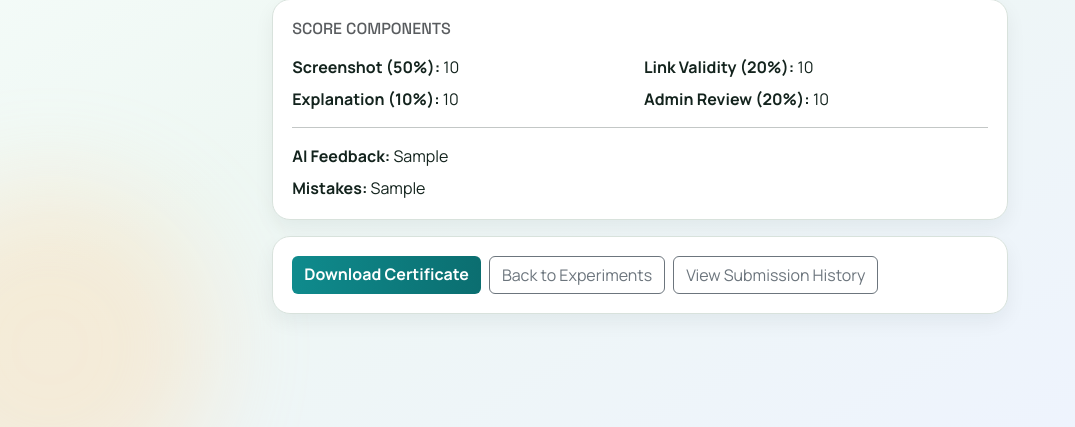
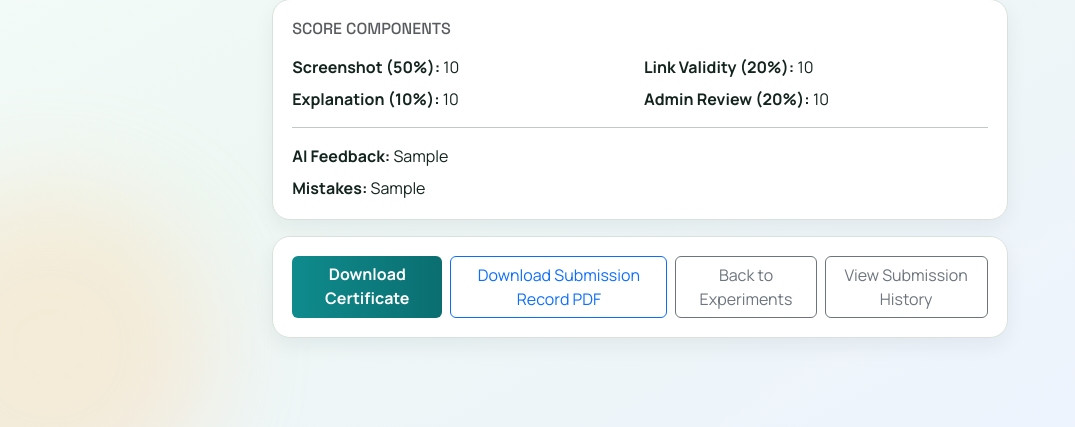
Before and after one commit to ANISHKARTHIC/LMS, a Django app: page /submissions/1/result/ in a window 1280 px wide. Shown: the part 373-800 px from the top of the page, without its empty margins (0-1075 px from the left). Run offline with Django 5.2, Linux system fonts and the light colour scheme; tables that the repository leaves empty hold one stand-in row (values such as "Sample post").

Commit message:
Add branded submission record PDF and AI visibility toggle

```diff
--- a/virtual_lab_eval/submissions/templates/submissions/submission_result.html
+++ b/virtual_lab_eval/submissions/templates/submissions/submission_result.html
@@ -39,6 +39,7 @@
         </section>
 
         <section class="panel mb-3">
+            {% if show_ai_evaluation %}
                 <h2 class="h6 text-uppercase text-muted mb-3">Score Components</h2>
                 <div class="row g-2">
                     <div class="col-12 col-md-6"><strong>Screenshot (50%):</strong> {{ submission.ai_score }}</div>
@@ -49,6 +50,13 @@
                 <hr>
                 <p class="mb-2"><strong>AI Feedback:</strong> {{ submission.ai_feedback|default:"No feedback available." }}</p>
                 <p class="mb-0"><strong>Mistakes:</strong> {{ submission.ai_mistakes|default:"No mistakes reported." }}</p>
+            {% else %}
+                <h2 class="h6 text-uppercase text-muted mb-2">Evaluation Visibility</h2>
+                <p class="mb-0 text-muted">
+                    AI evaluation details are currently hidden for students by administrator settings.
+                    Your final score and status remain available.
+                </p>
+            {% endif %}
         </section>
 
         <section class="panel">
@@ -58,6 +66,7 @@
                 {% else %}
                     <button class="btn btn-outline-secondary" disabled>Certificate Unavailable</button>
                 {% endif %}
+                <a href="{% url 'submissions:download_submission_record_pdf' submission.pk %}" class="btn btn-outline-primary">Download Submission Record PDF</a>
                 <a href="{% url 'experiments:experiment_list' %}" class="btn btn-outline-secondary">Back to Experiments</a>
                 <a href="{% url 'submissions:submission_history' %}?roll={{ submission.roll_number|urlencode }}" class="btn btn-outline-secondary">View Submission History</a>
             </div>
--- a/virtual_lab_eval/submissions/urls.py
+++ b/virtual_lab_eval/submissions/urls.py
@@ -7,5 +7,6 @@ urlpatterns = [
     path("experiment/<int:experiment_pk>/submit/", views.submit_experiment, name="submit_experiment"),
     path("<int:submission_pk>/result/", views.submission_result, name="submission_result"),
     path("<int:submission_pk>/certificate/", views.download_certificate, name="download_certificate"),
+    path("<int:submission_pk>/record-pdf/", views.download_submission_record_pdf, name="download_submission_record_pdf"),
     path("history/", views.submission_history, name="submission_history"),
 ]
--- a/virtual_lab_eval/submissions/views.py
+++ b/virtual_lab_eval/submissions/views.py
@@ -4,15 +4,73 @@ from django.contrib.auth.decorators import login_required
 from django.http import HttpResponse
 from django.shortcuts import get_object_or_404, redirect, render
 from django.utils import timezone
+from reportlab.lib import colors
 from reportlab.lib.pagesizes import A4
 from reportlab.lib.units import mm
+from reportlab.lib.utils import ImageReader
+from reportlab.pdfbase import pdfmetrics
 from reportlab.pdfgen import canvas
 
 from .forms import SubmissionForm
 from .models import Submission
 from .services import evaluate_submission_with_ai
 from virtual_lab_eval.experiments.models import Experiment
-from virtual_lab_eval.users.models import StudentProfile
+from virtual_lab_eval.users.models import StudentProfile, get_system_preference
+
+
+def _draw_image_fit(pdf, image_field, x, y, box_width, box_height):
+    if not image_field:
+        return False
+    try:
+        with image_field.open("rb") as image_fp:
+            image = ImageReader(image_fp)
+            img_width, img_height = image.getSize()
+            scale = min(box_width / float(img_width), box_height / float(img_height))
+            draw_width = img_width * scale
+            draw_height = img_height * scale
+            draw_x = x + (box_width - draw_width) / 2
+            draw_y = y + (box_height - draw_height) / 2
+            pdf.drawImage(
+                image,
+                draw_x,
+                draw_y,
+                width=draw_width,
+                height=draw_height,
+                preserveAspectRatio=True,
+                mask="auto",
+            )
+            return True
+    except Exception:
+        return False
+
+
+def _draw_wrapped_text(pdf, text, x, y, max_width, page_height, bottom_margin, font_name="Helvetica", font_size=10, leading=13):
+    words = str(text or "-").split()
+    if not words:
+        words = ["-"]
+
+    lines = []
+    current = ""
+    for word in words:
+        candidate = word if not current else f"{current} {word}"
+        if pdfmetrics.stringWidth(candidate, font_name, font_size) <= max_width:
+            current = candidate
+        else:
+            if current:
+                lines.append(current)
+            current = word
+    if current:
+        lines.append(current)
+
+    pdf.setFont(font_name, font_size)
+    for line in lines:
+        if y <= bottom_margin + leading:
+            pdf.showPage()
+            y = page_height - (20 * mm)
+            pdf.setFont(font_name, font_size)
+        pdf.drawString(x, y, line)
+        y -= leading
+    return y
 
 
 def submit_experiment(request, experiment_pk):
@@ -56,7 +114,16 @@ def submit_experiment(request, experiment_pk):
 
 def submission_result(request, submission_pk):
     submission = get_object_or_404(Submission, pk=submission_pk)
-    return render(request, "submissions/submission_result.html", {"submission": submission})
+    preference = get_system_preference()
+    show_ai_evaluation = preference.show_ai_evaluation_to_students or request.user.is_staff
+    return render(
+        request,
+        "submissions/submission_result.html",
+        {
+            "submission": submission,
+            "show_ai_evaluation": show_ai_evaluation,
+        },
+    )
 
 
 def submission_history(request):
@@ -122,8 +189,187 @@ def download_certificate(request, submission_pk):
     return response
 
 
+def download_submission_record_pdf(request, submission_pk):
+    submission = get_object_or_404(Submission, pk=submission_pk)
+    preference = get_system_preference()
+    show_ai_evaluation = preference.show_ai_evaluation_to_students or request.user.is_staff
+
+    response = HttpResponse(content_type="application/pdf")
+    response["Content-Disposition"] = (
+        f'attachment; filename="submission_record_{submission.roll_number}_{submission.pk}.pdf"'
+    )
+
+    pdf = canvas.Canvas(response, pagesize=A4)
+    width, height = A4
+    margin = 16 * mm
+    bottom_margin = 16 * mm
+    content_width = width - (2 * margin)
+
+    pdf.setStrokeColor(colors.HexColor("#D8E2DC"))
+    pdf.setLineWidth(1)
+    pdf.roundRect(margin - 4, bottom_margin - 4, width - (2 * margin) + 8, height - (2 * bottom_margin) + 8, 8, stroke=1, fill=0)
+
+    logo_y = height - (35 * mm)
+    _draw_image_fit(pdf, preference.left_logo, margin, logo_y, 38 * mm, 20 * mm)
+    _draw_image_fit(pdf, preference.right_logo, width - margin - (38 * mm), logo_y, 38 * mm, 20 * mm)
+
+    pdf.setFillColor(colors.HexColor("#0B3D5E"))
+    pdf.setFont("Helvetica-Bold", 19)
+    pdf.drawCentredString(width / 2, height - (28 * mm), "Virtual Lab Submission Record")
+    pdf.setFont("Helvetica", 10)
+    pdf.setFillColor(colors.HexColor("#334155"))
+    pdf.drawCentredString(width / 2, height - (34 * mm), "Auto-generated report")
+
+    y = height - (46 * mm)
+    pdf.setStrokeColor(colors.HexColor("#E5E7EB"))
+    pdf.line(margin, y, width - margin, y)
+    y -= 9 * mm
+
+    pdf.setFillColor(colors.black)
+    pdf.setFont("Helvetica-Bold", 12)
+    pdf.drawString(margin, y, "Submission Details")
+    y -= 7 * mm
+
+    detail_lines = [
+        f"Student Name: {submission.student_name}",
+        f"Roll Number: {submission.roll_number}",
+        f"Experiment: {submission.experiment.title}",
+        f"Submitted At: {submission.submitted_at.strftime('%d %b %Y, %H:%M')}",
+        f"Tinkercad Link: {submission.tinkercad_link}",
+        f"Final Score: {submission.final_score}/100",
+        f"Status: {'Passed' if submission.passed else 'Failed'}",
+    ]
+
+    for line in detail_lines:
+        y = _draw_wrapped_text(
+            pdf,
+            line,
+            margin,
+            y,
+            content_width,
+            height,
+            bottom_margin,
+            font_name="Helvetica",
+            font_size=10,
+            leading=12,
+        )
+        y -= 1.5 * mm
+
+    y -= 2 * mm
+    pdf.setFont("Helvetica-Bold", 12)
+    pdf.drawString(margin, y, "Student Explanation")
+    y -= 6 * mm
+    y = _draw_wrapped_text(
+        pdf,
+        submission.explanation or "No explanation submitted.",
+        margin,
+        y,
+        content_width,
+        height,
+        bottom_margin,
+        font_name="Helvetica",
+        font_size=10,
+        leading=12,
+    )
+
+    y -= 5 * mm
+    if y < bottom_margin + (65 * mm):
+        pdf.showPage()
+        y = height - (22 * mm)
+
+    pdf.setFont("Helvetica-Bold", 12)
+    pdf.drawString(margin, y, "Screenshot Preview")
+    y -= 6 * mm
+
+    image_box_height = 55 * mm
+    image_box_width = 85 * mm
+    pdf.setStrokeColor(colors.HexColor("#CBD5E1"))
+    pdf.roundRect(margin, y - image_box_height, image_box_width, image_box_height, 4, stroke=1, fill=0)
+    if not _draw_image_fit(
+        pdf,
+        submission.screenshot,
+        margin + 2 * mm,
+        y - image_box_height + 2 * mm,
+        image_box_width - 4 * mm,
+        image_box_height - 4 * mm,
+    ):
+        pdf.setFont("Helvetica", 10)
+        pdf.setFillColor(colors.HexColor("#6B7280"))
+        pdf.drawString(margin + 4 * mm, y - (image_box_height / 2), "Screenshot preview unavailable")
+
+    info_x = margin + image_box_width + (8 * mm)
+    info_width = width - margin - info_x
+    pdf.setFillColor(colors.black)
+    pdf.setFont("Helvetica-Bold", 11)
+    pdf.drawString(info_x, y - 4 * mm, "Evaluation Visibility")
+    pdf.setFont("Helvetica", 10)
+    visibility_text = (
+        "AI evaluation is visible to this viewer."
+        if show_ai_evaluation
+        else "AI evaluation is hidden by administrator policy."
+    )
+    _draw_wrapped_text(
+        pdf,
+        visibility_text,
+        info_x,
+        y - 11 * mm,
+        info_width,
+        height,
+        bottom_margin,
+        font_name="Helvetica",
+        font_size=10,
+        leading=12,
+    )
+
+    y = y - image_box_height - (8 * mm)
+
+    if show_ai_evaluation:
+        if y < bottom_margin + (36 * mm):
+            pdf.showPage()
+            y = height - (22 * mm)
+        pdf.setFont("Helvetica-Bold", 12)
+        pdf.drawString(margin, y, "AI Evaluation")
+        y -= 6 * mm
+        ai_lines = [
+            f"Screenshot Score: {submission.ai_score}",
+            f"Explanation Score: {submission.explanation_score}",
+            f"Link Score: {submission.link_score}",
+            f"Admin Review Score: {submission.admin_review_score}",
+            f"AI Feedback: {submission.ai_feedback or '-'}",
+            f"AI Mistakes: {submission.ai_mistakes or '-'}",
+        ]
+        for line in ai_lines:
+            y = _draw_wrapped_text(
+                pdf,
+                line,
+                margin,
+                y,
+                content_width,
+                height,
+                bottom_margin,
+                font_name="Helvetica",
+                font_size=10,
+                leading=12,
+            )
+            y -= 1.2 * mm
+
+    pdf.setFillColor(colors.HexColor("#64748B"))
+    pdf.setFont("Helvetica-Oblique", 9)
+    pdf.drawString(
+        margin,
+        bottom_margin,
+        "System generated record. This PDF is generated on request and is not stored as a separate file.",
+    )
+
+    pdf.showPage()
+    pdf.save()
+
+    return response
+
+
 if settings.STUDENT_LOGIN_REQUIRED:
     submit_experiment = login_required(submit_experiment)
     submission_result = login_required(submission_result)
     submission_history = login_required(submission_history)
     download_certificate = login_required(download_certificate)
+    download_submission_record_pdf = login_required(download_submission_record_pdf)
--- a/virtual_lab_eval/users/templates/users/admin_dashboard.html
+++ b/virtual_lab_eval/users/templates/users/admin_dashboard.html
@@ -10,6 +10,7 @@
         <div class="d-flex flex-wrap gap-2">
             <a class="btn btn-accent" href="/admin/experiments/experiment/">Manage Experiments</a>
             <a class="btn btn-outline-secondary" href="/admin/submissions/submission/">Review Submissions</a>
+            <a class="btn btn-outline-secondary" href="/admin/users/systempreference/">Branding & AI Visibility</a>
             <a class="btn btn-outline-secondary" href="/admin/">Django Admin</a>
         </div>
     </div>
```
Also changed, not shown: virtual_lab_eval/users/admin.py (+15 -1 lines), virtual_lab_eval/users/models.py (+27 -0 lines), virtual_lab_eval/README.md, virtual_lab_eval/users/migrations/0002_systempreference.py (added). Lines whose indentation alone changed are shown as unchanged.
